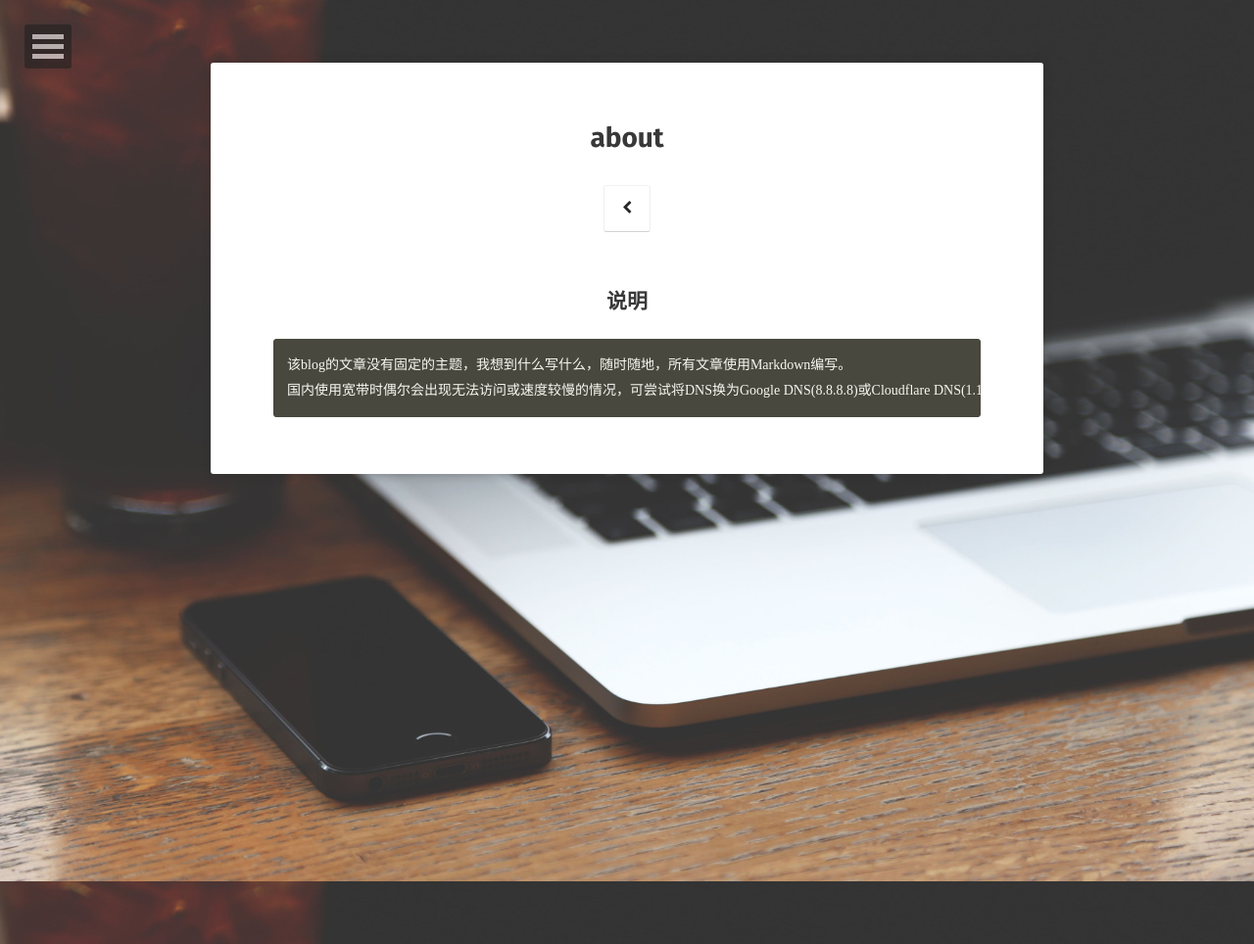
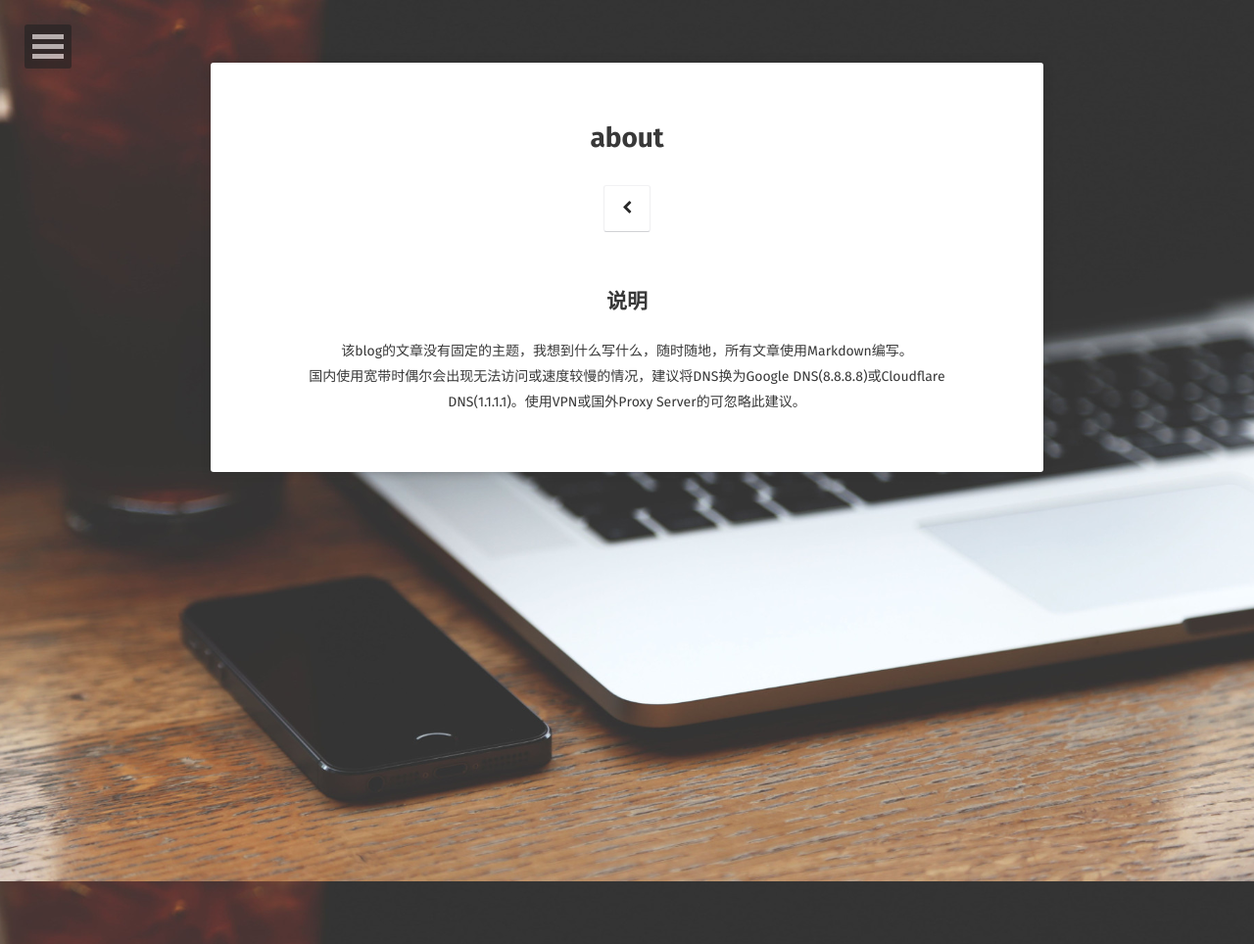
Before and after one commit to aiologybay/aiologybay.github.io, a Jekyll site: the page built from about/index.md, in a window 1280 px wide. Shown: the whole page at 98% size. Built offline with Jekyll 4.4.1, drawn with Linux system fonts in a browser that asks for light colours; some web fonts are replaced.

Commit message:
initial commit

```diff
--- a/about/index.md
+++ b/about/index.md
@@ -7,5 +7,5 @@ comments: false
 ---
 
 ## <center>说明</center>
-    该blog的文章没有固定的主题，我想到什么写什么，随时随地，所有文章使用Markdown编写。
-    国内使用宽带时偶尔会出现无法访问或速度较慢的情况，可尝试将DNS换为Google DNS(8.8.8.8)或Cloudflare DNS(1.1.1.1)。使用~~VPN~~或国外Proxy Server的可忽略此建议。
+<center>该blog的文章没有固定的主题，我想到什么写什么，随时随地，所有文章使用Markdown编写。</center>
+<center>国内使用宽带时偶尔会出现无法访问或速度较慢的情况，建议将DNS换为Google DNS(8.8.8.8)或Cloudflare DNS(1.1.1.1)。使用VPN或国外Proxy Server的可忽略此建议。</center>
```
